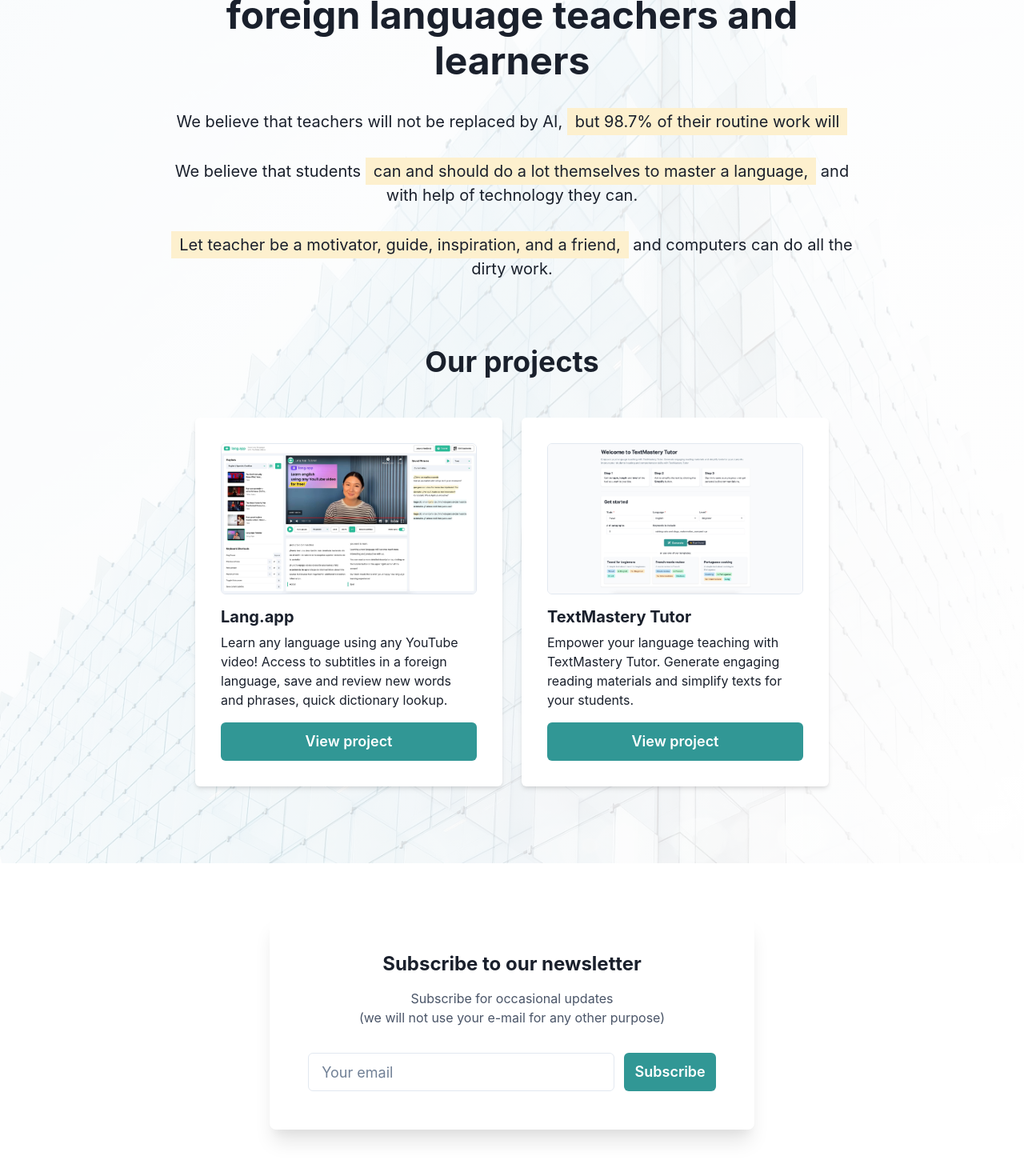
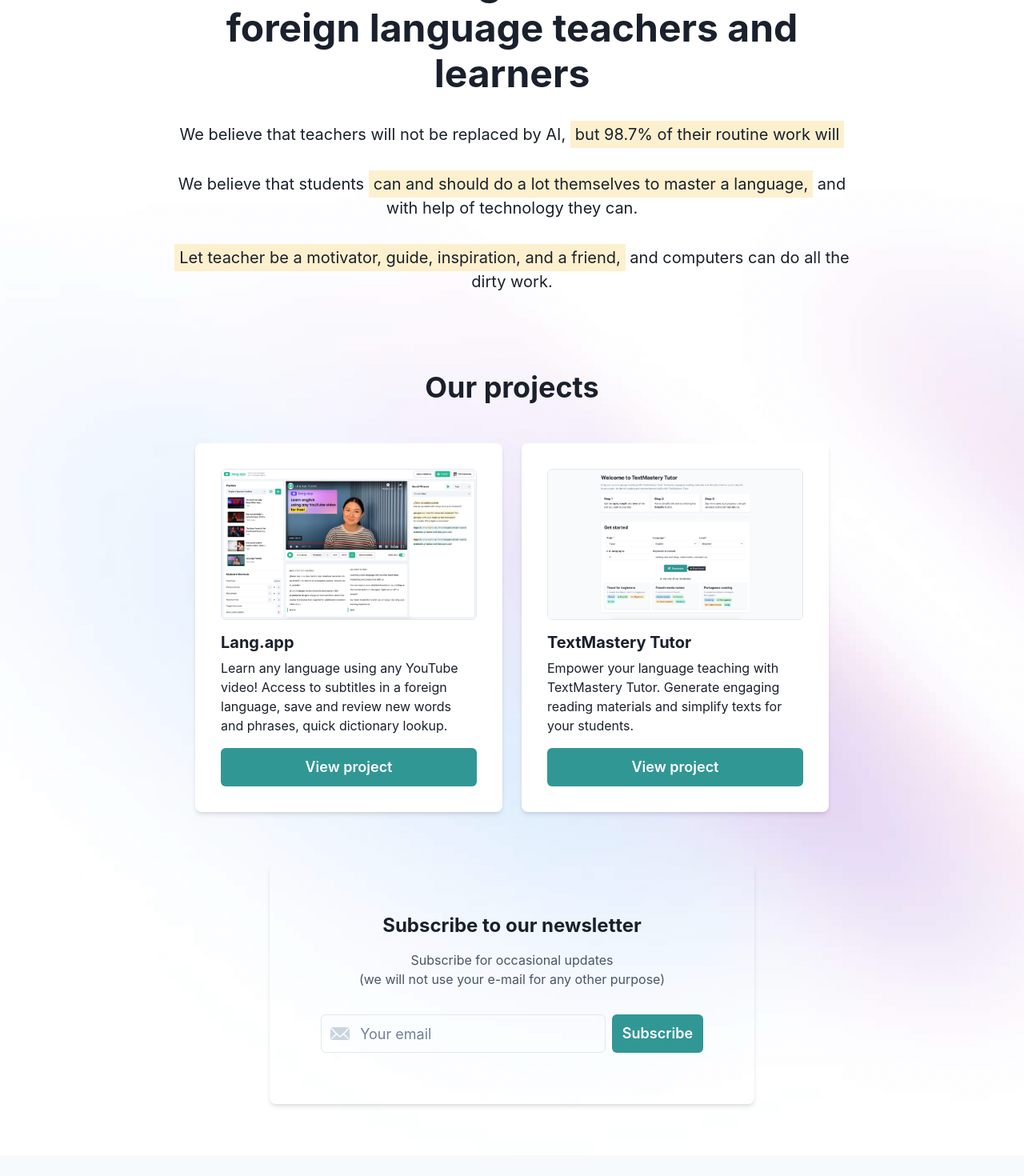
Before and after one commit to design-ninja/easytolearn, a React (Vite) app: page / in a window 1280 px wide. Shown: the part 180-1650 px from the top of the page at 80% size. Built offline with nearby package versions, Linux system fonts and the light colour scheme.

Commit message:
style fixes

```diff
--- a/src/App.jsx
+++ b/src/App.jsx
@@ -17,9 +17,9 @@
         <Container maxW='900px' centerContent>
           <Hero />
           <Projects />
+          <Subscribe />
         </Container>
       </Box>
-      <Subscribe />
       <Footer />
     </Box>
   );
--- a/src/App.scss
+++ b/src/App.scss
@@ -1,11 +1,11 @@
 .background {
-  background: linear-gradient(rgb(white,0.9), rgb(white,0.8)), url("@/assets/bg.jpg");
+  background: linear-gradient(rgb(white,0.3), rgb(white,0.3)), url("@/assets/bg.jpg");
   background-repeat: no-repeat;
   background-size: cover;
-  position: relative;
+  background-position: center;
 }
 
 .marked {
   background-color: hsl(43, 93%, 90%);
-  padding: .25em .5em;
+  padding: .25em .3em;
 }
--- a/src/components/Footer.jsx
+++ b/src/components/Footer.jsx
@@ -13,14 +13,27 @@
         justify="center"
         align={{ base: "center", md: "center" }}
       >
-        <Text textAlign='center'>
+        <Text textAlign="center">
           This site and apps are developed by Maigic Web Solutions, a company
-          which created{" "}
-          <Link href="#" isExternal color="teal.400">
+          which created
+          {" "}
+          <Link
+            href="http://kanbanchi.com/"
+            isExternal
+            title="Kanbanchi"
+            color="teal.400"
+          >
             Kanbanchi
-          </Link>{" "}
-          and helped to launch{" "}
-          <Link href="#" isExternal color="teal.400">
+          </Link>
+          {" "}
+          and helped to launch
+          {" "}
+          <Link
+            href="https://www.contentcal.com/"
+            isExternal
+            title="Contentcal"
+            color="teal.400"
+          >
             Contentcal
           </Link>
         </Text>
--- a/src/components/Hero.jsx
+++ b/src/components/Hero.jsx
@@ -6,7 +6,7 @@
     <Stack
       as={Box}
       textAlign={"center"}
-      py={{ base: 8, md: 12 }}
+      py={16}
       spacing="8"
     >
       <Heading
@@ -20,10 +20,10 @@
         We believe that teachers will not be replaced by AI, <span className="marked">but 98.7% of their routine work will</span>
       </Text>
       <Text fontSize='xl'>
-        We believe that students <span class="marked">can and should do a lot themselves to master a language,</span> and with help of technology they can.
+        We believe that students <span className="marked">can and should do a lot themselves to master a language,</span> and with help of technology they can.
       </Text>
       <Text fontSize='xl'>
-        <span class="marked">Let teacher be a motivator, guide, inspiration, and a friend,</span> and computers can do all the dirty work.
+        <span className="marked">Let teacher be a motivator, guide, inspiration, and a friend,</span> and computers can do all the dirty work.
       </Text>
     </Stack>
   );
--- a/src/components/Project.jsx
+++ b/src/components/Project.jsx
@@ -15,7 +15,7 @@
     <Flex
       maxW="sm"
       p="8"
-      rounded="md"
+      rounded="lg"
       bg="white"
       flexDirection='column'
       boxShadow='md'
--- a/src/components/Projects.jsx
+++ b/src/components/Projects.jsx
@@ -8,7 +8,7 @@
 
 function Projects() {
   return (
-    <Box spacing={4} pt={8} pb={24}>
+    <Box spacing={4} pt={8}>
       <Heading as="h3" textAlign="center" mb={12}>Our projects</Heading>
       <Stack direction={["column", "row"]} spacing="24px">
         <Project
--- a/src/components/Subscribe.jsx
+++ b/src/components/Subscribe.jsx
@@ -4,41 +4,47 @@
   FormControl,
   Input,
   Button,
-  useColorModeValue,
   Heading,
   Text,
   Container,
+  InputGroup,
+  InputLeftElement,
 } from "@chakra-ui/react";
+import { EmailIcon } from "@chakra-ui/icons";
 
 function Subscribe() {
   return (
-    <Box py={16} w="100%">
-      <Container bg="white" boxShadow={"xl"} rounded={"lg"} p={12}>
+    <Container bg="grey.50" boxShadow={"md"} rounded={"lg"} p={16} m={16} textAlign="center">
       <Heading
         as={"h2"}
         fontSize={{ base: "xl", sm: "2xl" }}
-          textAlign={"center"}
       >
         Subscribe to our newsletter
       </Heading>
-        <Text textAlign={"center"} p={4} pb={8} color={"gray.600"}>
+      <Text py={4} pb={8} color={"gray.600"}>
         Subscribe for occasional updates <br />
         (we will not use your e-mail for any other purpose)
       </Text>
       <Stack
         direction={{ base: "column", md: "row" }}
         as={"form"}
-          spacing={"12px"}
       >
-          <FormControl>
-            <Input placeholder='Your email' size='lg' />
-          </FormControl>
+        <InputGroup>
+          <InputLeftElement
+            pointerEvents="none"
+            height="100%"
+            ml={1}
+            children={
+              <EmailIcon color="gray.300" boxSize={6} />
+            }
+          />
+          <Input type="email" placeholder="Your email" size="lg" />
+        </InputGroup>
         <Button colorScheme="teal" size="lg">
           Subscribe
         </Button>
       </Stack>
     </Container>
-    </Box>
   );
 }
 
```
Also changed, not shown: src/assets/bg.jpg. Lines whose indentation alone changed are shown as unchanged.
